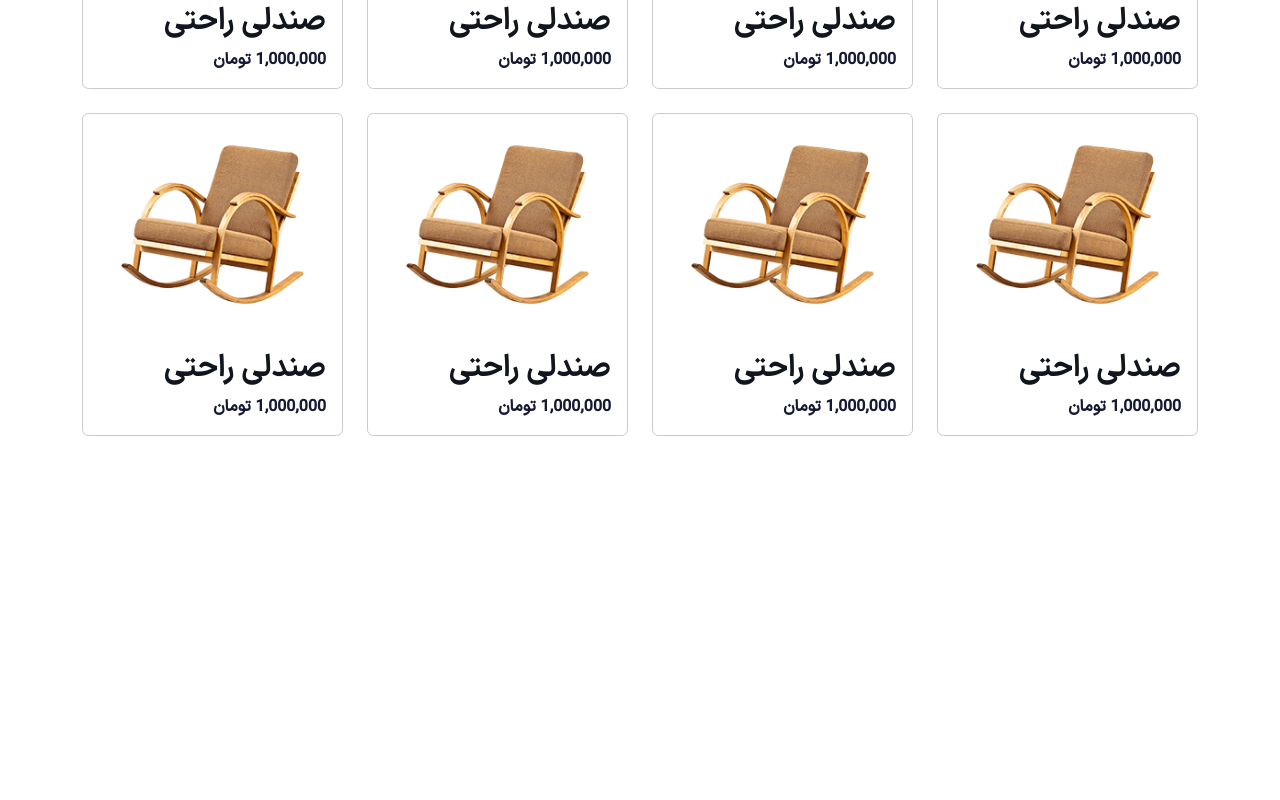
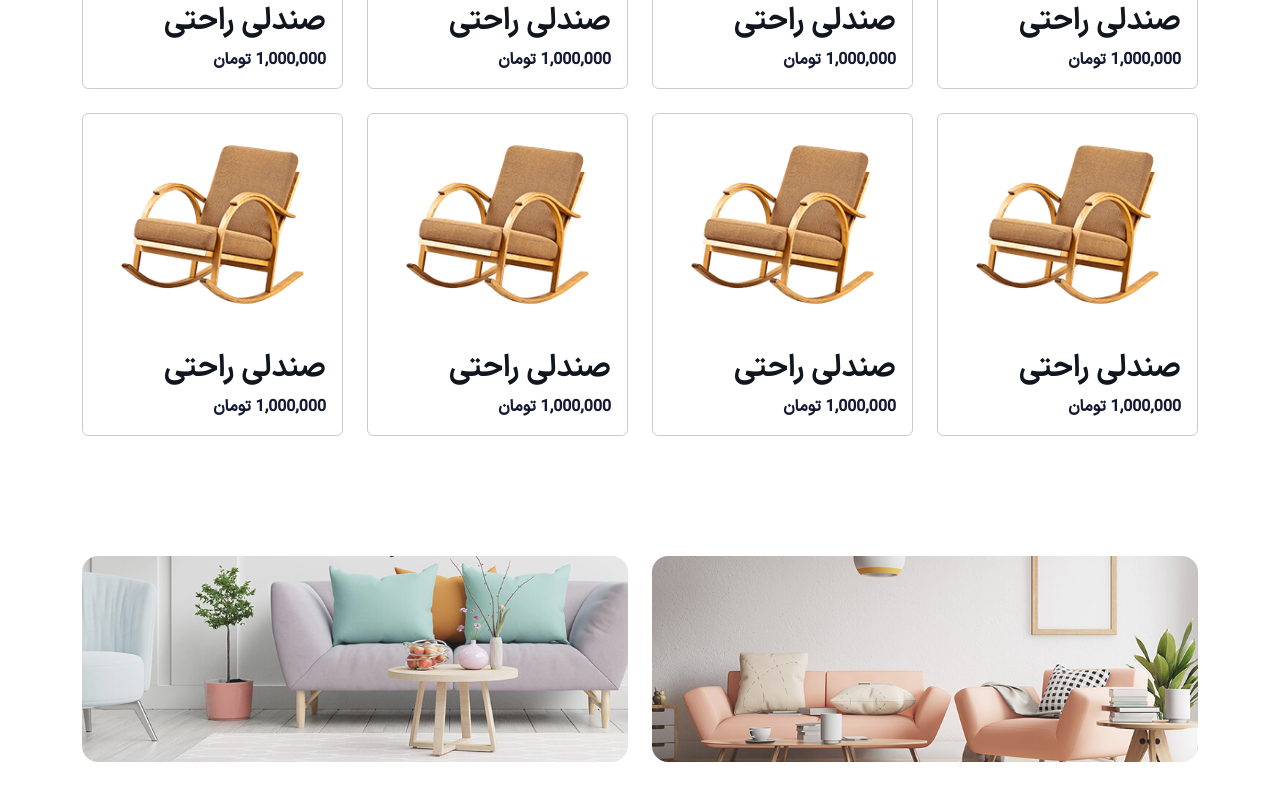
Before and after one commit to mohammadmehdidalvandii/sofast-homeShop, a Next.js app: page / in a window 1280 px wide. Shown: the part 1985-2785 px from the top of the page. Before the commit the page ends 2589 px from the top, so only its background shows below. Built offline with nearby package versions, Linux system fonts and the light colour scheme.

Commit message:
create section order fot home-page not complated

```diff
--- /dev/null
+++ b/src/app/components/template/home/Order/Order.js
@@ -0,0 +1,36 @@
+import React from 'react';
+import style from './Order.module.css';
+import Link from 'next/link';
+
+function Order() {
+  return (
+    <section className={style.order}>
+        <div className="container">
+            <div className="row">
+                <div className="col-lg-6 col-md-6 col-sm-12">
+                    <div className={style.order_item}>
+                        <img src="/images/order-1.jpg" alt="order image" className={style.order_img} />
+                        {/* <div className={style.order_content}>
+                            <span className={style.order_text}>چیزی که میخوای رو انتخاب کن</span>
+                            <h4 className={style.order_title}>تا 25% درصد تخفیف همین الان</h4>
+                            <Link href='' className={style.order_link}>خرید</Link>
+                        </div> */}
+                    </div>
+                </div>
+                <div className="col-lg-6 col-md-6 col-sm-12">
+                    <div className={style.order_item}>
+                        <img src="/images/order-2.jpg" alt="order image" className={style.order_img} />
+                        {/* <div className={style.order_content}>
+                            <span className={style.order_text}>تخفیف عالی اینجا</span>
+                            <h4 className={style.order_title}>بهترین پیشنهاد صندلی اداری</h4>
+                            <Link href='' className={style.order_link}>خرید</Link>
+                        </div> */}
+                    </div>
+                </div>
+            </div>
+        </div>
+    </section>
+  )
+}
+
+export default Order
--- /dev/null
+++ b/src/app/components/template/home/Order/Order.module.css
@@ -0,0 +1,42 @@
+.order{
+    display: block;
+    margin-top: 6rem;
+    width: 100%;
+}
+.order_item{
+    display: block;
+    width: 100%;
+    position: relative;
+    margin-bottom: 1rem;
+}
+.order_img{
+    width: 100%;
+    border-radius: 1rem;
+    opacity: 0.9;
+}
+.order_content{
+    display: block;
+    position: absolute;
+    width: 100%;
+    top: 3rem;
+    text-align: center;
+    color: var(--colorWhite);
+    background-color: rgba(0,0,0,0.3);
+    padding: 1rem;
+}
+.order_text{
+    font-size: 1.5rem;
+}
+.order_title{
+    font-family: var(--black);
+    font-size: 2.5rem;
+}
+.order_link{
+    font-size: 1.2rem;
+    font-weight: 700;
+    color: var(--colorWhite);
+    transition: all 0.4s ease-out;
+}
+.order_link:hover{
+    color: var(--colorBrown);
+}
--- a/src/app/page.js
+++ b/src/app/page.js
@@ -3,6 +3,7 @@ import Navbar from './components/module/Navbar/Navbar'
 import Banner from './components/template/home/Banner/Banner'
 import Trending from './components/template/home/Trending/Trending'
 import Product from './components/template/home/Product/Product'
+import Order from './components/template/home/Order/Order'
 
 function page() {
   return (
@@ -11,6 +12,7 @@ function page() {
       <Banner/>
       <Trending/>
       <Product/>
+      <Order/>
       <br /><br /><br /><br /><br /><br />
     </>
   )
```
Also changed, not shown: public/images/order-1.jpg (added), public/images/order-2.jpg (added).
